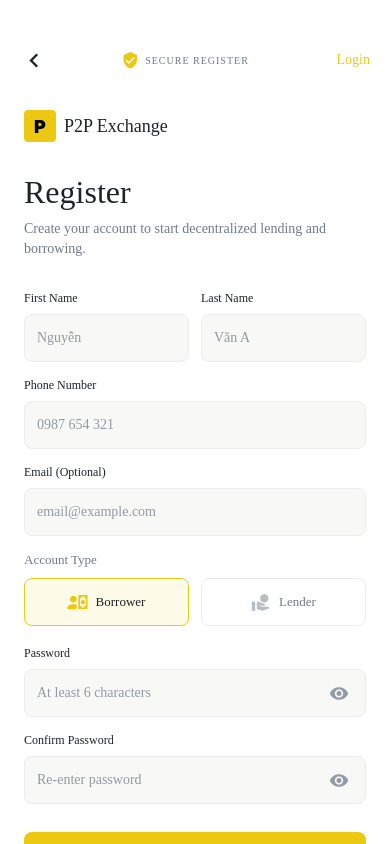
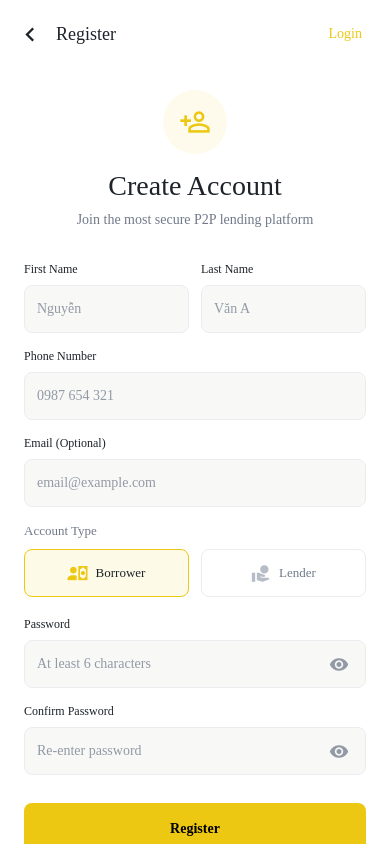
Before and after one commit to TruonggGiangg/p2p-do-an, a React Native app in the folder client_new/: screen /Register in a window 390 px wide. Built offline with nearby package versions, Linux system fonts and the light colour scheme; no server answers.

Commit message:
feat: implement core application screens including home, auth, profile, wallet, and notifications.

```diff
--- a/client_new/src/features/auth/screens/RegisterScreen.tsx
+++ b/client_new/src/features/auth/screens/RegisterScreen.tsx
@@ -17,6 +17,7 @@ import { useTheme } from '../../../contexts/ThemeContext';
 import {
     CommonButton,
     CommonInput,
+    BinanceHeader,
 } from '../../../components';
 
 export default function RegisterScreen() {
@@ -106,26 +107,16 @@ export default function RegisterScreen() {
 
     return (
         <View style={[styles.container, { backgroundColor: theme.colors.background }]}>
-            {/* Custom Binance Header */}
-            <View style={[styles.customHeader, { paddingTop: Platform.OS === 'ios' ? 50 : 20 }]}>
-                <TouchableOpacity onPress={() => navigation.goBack()} style={styles.headerIcon}>
-                    <MaterialCommunityIcons name="chevron-left" size={28} color={theme.colors.textPrimary} />
-                </TouchableOpacity>
-
-                <View style={styles.headerCenter}>
-                    <MaterialCommunityIcons name="shield-check" size={18} color={theme.colors.primary} />
-                    <Text style={[styles.headerCenterText, { color: theme.colors.textSecondary }]}>
-                        SECURE REGISTER
-                    </Text>
-                </View>
-
-                <TouchableOpacity
-                    onPress={() => navigation.navigate('Login' as never)}
-                    style={styles.headerRight}
-                >
-                    <Text style={[styles.loginText, { color: theme.colors.primary }]}>Login</Text>
-                </TouchableOpacity>
-            </View>
+            <BinanceHeader
+                mode="standard"
+                title="Register"
+                showBack={true}
+                rightComponents={
+                    <TouchableOpacity onPress={() => navigation.navigate('Login' as never)}>
+                        <Text style={[styles.loginText, { color: theme.colors.primary }]}>Login</Text>
+                    </TouchableOpacity>
+                }
+            />
 
             <ScrollView
                 contentContainerStyle={styles.scrollContent}
@@ -133,19 +124,15 @@ export default function RegisterScreen() {
                 keyboardShouldPersistTaps="handled"
             >
                 <Animated.View style={{ opacity: fadeAnim }}>
-                    {/* Branding Section */}
-                    <View style={styles.branding}>
-                        <View style={[styles.logoBox, { backgroundColor: theme.colors.primary }]}>
-                            <Text style={styles.logoChar}>P</Text>
+                    <View style={styles.heroSection}>
+                        <View style={[styles.heroIconContainer, { backgroundColor: theme.colors.primary + '15' }]}>
+                            <MaterialCommunityIcons name="account-plus-outline" size={32} color={theme.colors.primary} />
                         </View>
-                        <Text style={[styles.brandName, { color: theme.colors.textPrimary }]}>P2P Exchange</Text>
+                        <Text style={[styles.title, { color: theme.colors.textPrimary }]}>Create Account</Text>
+                        <Text style={[styles.subtitle, { color: theme.colors.textSecondary }]}>
+                            Join the most secure P2P lending platform
+                        </Text>
                     </View>
-
-                    <Text style={[styles.heroTitle, { color: theme.colors.textPrimary }]}>Register</Text>
-                    <Text style={[styles.heroSubtitle, { color: theme.colors.textSecondary }]}>
-                        Create your account to start decentralized lending and borrowing.
-                    </Text>
-
                     {/* Form Section */}
                     <View style={styles.formSection}>
                         <View style={styles.row}>
@@ -287,33 +274,10 @@ const styles = StyleSheet.create({
     container: {
         flex: 1,
     },
-    customHeader: {
-        flexDirection: 'row',
-        alignItems: 'center',
-        justifyContent: 'space-between',
-        paddingHorizontal: 20,
-        height: 100,
-    },
-    headerIcon: {
-        width: 40,
-    },
-    headerCenter: {
-        flexDirection: 'row',
-        alignItems: 'center',
-        gap: 6,
-    },
-    headerCenterText: {
-        fontSize: 10,
-        fontFamily: 'Poppins_700Bold',
-        letterSpacing: 1,
-    },
-    headerRight: {
-        width: 60,
-        alignItems: 'flex-end',
-    },
     loginText: {
         fontSize: 14,
         fontFamily: 'Poppins_600SemiBold',
+        marginRight: 16,
     },
     scrollContent: {
         paddingHorizontal: 24,
@@ -342,16 +306,31 @@ const styles = StyleSheet.create({
         fontSize: 18,
         fontFamily: 'Poppins_700Bold',
     },
-    heroTitle: {
-        fontSize: 32,
+    heroSection: {
+        alignItems: 'center',
+        marginTop: 20,
+        marginBottom: 32,
+    },
+    heroIconContainer: {
+        width: 64,
+        height: 64,
+        borderRadius: 32,
+        justifyContent: 'center',
+        alignItems: 'center',
+        marginBottom: 16,
+    },
+    title: {
+        fontSize: 28,
         fontFamily: 'Poppins_700Bold',
         marginBottom: 8,
+        textAlign: 'center',
     },
-    heroSubtitle: {
+    subtitle: {
         fontSize: 14,
         fontFamily: 'Poppins_400Regular',
+        textAlign: 'center',
         lineHeight: 20,
-        marginBottom: 32,
+        paddingHorizontal: 20,
     },
     formSection: {
         width: '100%',
--- a/client_new/src/features/notifications/screens/NotificationScreen.tsx
+++ b/client_new/src/features/notifications/screens/NotificationScreen.tsx
@@ -14,7 +14,7 @@ import { MaterialCommunityIcons } from '@expo/vector-icons';
 import { useTheme } from '../../../contexts/ThemeContext';
 import { walletAPI, WalletTransaction } from '../../wallet/api/wallet.api';
 import { formatCurrency } from '../../../shared/utils';
-import { BinanceHeader } from '../../../components';
+import { BinanceHeader, CommonCard } from '../../../components';
 
 export default function NotificationScreen() {
     const navigation = useNavigation();
@@ -51,11 +51,13 @@ export default function NotificationScreen() {
         const dateStr = date.toLocaleDateString('vi-VN', { day: '2-digit', month: '2-digit', year: 'numeric' });
 
         return (
-            <View style={[styles.notificationItem, { borderBottomColor: theme.colors.border }]}>
-                <View style={[styles.iconContainer, { backgroundColor: isIncome ? theme.colors.success + '20' : theme.colors.error + '20' }]}>
+            <TouchableOpacity activeOpacity={0.7} style={styles.notificationWrapper}>
+                <CommonCard style={styles.notificationCard}>
+                    <View style={styles.notificationInner}>
+                        <View style={[styles.iconContainer, { backgroundColor: isIncome ? theme.colors.success + '15' : theme.colors.error + '15' }]}>
                             <MaterialCommunityIcons
-                        name={isIncome ? 'plus' : 'minus'}
-                        size={24}
+                                name={isIncome ? 'arrow-bottom-left' : 'arrow-top-right'}
+                                size={22}
                                 color={isIncome ? theme.colors.success : theme.colors.error}
                             />
                         </View>
@@ -64,7 +66,6 @@ export default function NotificationScreen() {
                                 <Text
                                     style={[styles.title, { color: theme.colors.textPrimary }]}
                                     numberOfLines={1}
-                            ellipsizeMode="tail"
                                 >
                                     {isIncome ? 'Nhận tiền' : 'Chuyển tiền'}
                                 </Text>
@@ -74,16 +75,20 @@ export default function NotificationScreen() {
                             </View>
                             <Text
                                 style={[styles.description, { color: theme.colors.textSecondary }]}
-                        numberOfLines={2}
-                        ellipsizeMode="tail"
+                                numberOfLines={1}
                             >
                                 {item.description || (isIncome ? 'Nạp tiền vào tài khoản' : 'Thanh toán/Chuyển tiền')}
                             </Text>
+                            <View style={styles.footerRow}>
                                 <Text style={[styles.time, { color: theme.colors.textDim }]}>
-                        {timeStr} | {dateStr}
+                                    {timeStr} • {dateStr}
                                 </Text>
+                                <MaterialCommunityIcons name="chevron-right" size={16} color={theme.colors.textDim} />
                             </View>
                         </View>
+                    </View>
+                </CommonCard>
+            </TouchableOpacity>
         );
     };
 
@@ -159,20 +164,26 @@ const styles = StyleSheet.create({
         fontFamily: 'Poppins_600SemiBold',
     },
     listContent: {
+        paddingHorizontal: 16,
+        paddingTop: 16,
         paddingBottom: 20,
     },
-    notificationItem: {
+    notificationWrapper: {
+        marginBottom: 12,
+    },
+    notificationCard: {
+        padding: 12,
+    },
+    notificationInner: {
         flexDirection: 'row',
-        padding: 16,
-        borderBottomWidth: 1,
     },
     iconContainer: {
-        width: 44,
-        height: 44,
-        borderRadius: 22,
+        width: 40,
+        height: 40,
+        borderRadius: 20,
         justifyContent: 'center',
         alignItems: 'center',
-        marginRight: 16,
+        marginRight: 12,
     },
     contentContainer: {
         flex: 1,
@@ -181,7 +192,7 @@ const styles = StyleSheet.create({
         flexDirection: 'row',
         justifyContent: 'space-between',
         alignItems: 'center',
-        marginBottom: 4,
+        marginBottom: 2,
     },
     title: {
         fontSize: 14,
@@ -194,9 +205,14 @@ const styles = StyleSheet.create({
         fontFamily: 'Poppins_700Bold',
     },
     description: {
-        fontSize: 13,
+        fontSize: 12,
         fontFamily: 'Poppins_400Regular',
-        marginBottom: 6,
+        marginBottom: 8,
+    },
+    footerRow: {
+        flexDirection: 'row',
+        justifyContent: 'space-between',
+        alignItems: 'center',
     },
     time: {
         fontSize: 11,
--- a/client_new/src/features/profile/components/TwoFactorSection.tsx
+++ b/client_new/src/features/profile/components/TwoFactorSection.tsx
@@ -4,7 +4,7 @@ import { MaterialCommunityIcons } from '@expo/vector-icons';
 import QRCode from 'react-native-qrcode-svg';
 import { useTheme } from '../../../contexts/ThemeContext';
 import { useTwoFactor } from '../../../shared/hooks';
-import { CommonButton, CommonCard } from '../../../components';
+import { CommonButton, CommonCard, BinanceHeader } from '../../../components';
 
 export const TwoFactorSection: React.FC = () => {
   const { theme } = useTheme();
@@ -147,7 +147,7 @@ export const TwoFactorSection: React.FC = () => {
         <View style={styles.section}>
           <View style={styles.header}>
             <View style={styles.headerLeft}>
-              <View style={[styles.iconWrapper, { backgroundColor: isEnabled ? theme.colors.success + '20' : theme.colors.primary + '20' }]}>
+              <View style={[styles.iconWrapper, { backgroundColor: isEnabled ? theme.colors.success + '15' : theme.colors.primary + '15' }]}>
                 <MaterialCommunityIcons
                   name={isEnabled ? 'shield-check' : 'shield-alert'}
                   size={22}
@@ -163,7 +163,7 @@ export const TwoFactorSection: React.FC = () => {
                 </Text>
               </View>
             </View>
-            <View style={[styles.statusBadge, { backgroundColor: isEnabled ? theme.colors.success + '20' : theme.colors.textMuted + '20' }]}>
+            <View style={[styles.statusBadge, { backgroundColor: isEnabled ? theme.colors.success + '15' : theme.colors.textMuted + '15' }]}>
               <Text style={[styles.statusText, { color: isEnabled ? theme.colors.success : theme.colors.textMuted }]}>
                 {isEnabled ? 'ON' : 'OFF'}
               </Text>
@@ -270,12 +270,13 @@ export const TwoFactorSection: React.FC = () => {
             behavior={Platform.OS === 'ios' ? 'padding' : 'height'}
             style={styles.modalKeyboardView}
           >
-            <View style={[styles.modalContent, { backgroundColor: theme.colors.surface }]}>
+            <View style={[styles.modalContent, { backgroundColor: theme.colors.background }]}>
               {/* Header */}
-              <View style={styles.modalHeader}>
-                <Text style={[styles.modalTitle, { color: theme.colors.textPrimary }]}>
-                  Thiết lập 2FA
-                </Text>
+              <BinanceHeader
+                mode="standard"
+                title="Thiết lập 2FA"
+                showBack={false}
+                rightComponents={
                   <TouchableOpacity
                     onPress={() => {
                       setShowQRModal(false);
@@ -287,10 +288,11 @@ export const TwoFactorSection: React.FC = () => {
                     <MaterialCommunityIcons
                       name="close"
                       size={24}
-                    color={theme.colors.textSecondary}
+                      color={theme.colors.textPrimary}
                     />
                   </TouchableOpacity>
-              </View>
+                }
+              />
 
               {secret && (
                 <ScrollView
@@ -411,12 +413,13 @@ export const TwoFactorSection: React.FC = () => {
             behavior={Platform.OS === 'ios' ? 'padding' : 'height'}
             style={styles.modalKeyboardView}
           >
-            <View style={[styles.modalContent, { backgroundColor: theme.colors.surface }]}>
+            <View style={[styles.modalContent, { backgroundColor: theme.colors.background }]}>
               {/* Header */}
-              <View style={styles.modalHeader}>
-                <Text style={[styles.modalTitle, { color: theme.colors.textPrimary }]}>
-                  Kiểm tra 2FA
-                </Text>
+              <BinanceHeader
+                mode="standard"
+                title="Kiểm tra 2FA"
+                showBack={false}
+                rightComponents={
                   <TouchableOpacity
                     onPress={() => {
                       setShowTestModal(false);
@@ -428,10 +431,11 @@ export const TwoFactorSection: React.FC = () => {
                     <MaterialCommunityIcons
                       name="close"
                       size={24}
-                    color={theme.colors.textSecondary}
+                      color={theme.colors.textPrimary}
                     />
                   </TouchableOpacity>
-              </View>
+                }
+              />
 
               <ScrollView
                 showsVerticalScrollIndicator={false}
@@ -726,15 +730,7 @@ const styles = StyleSheet.create({
     paddingBottom: 20,
   },
   modalHeader: {
-    flexDirection: 'row',
-    alignItems: 'center',
-    justifyContent: 'space-between',
-    marginBottom: 20,
-  },
-  modalTitle: {
-    fontSize: 20,
-    fontWeight: '700',
-    fontFamily: 'Poppins_700Bold',
+    display: 'none',
   },
   closeButton: {
     padding: 4,
--- a/client_new/src/features/profile/screens/ProfileScreen.tsx
+++ b/client_new/src/features/profile/screens/ProfileScreen.tsx
@@ -3,8 +3,7 @@ import { View, Text, StyleSheet, Switch, ScrollView, TouchableOpacity } from 're
 import { MaterialCommunityIcons } from '@expo/vector-icons';
 import { useAuth } from '../../../contexts/AuthContext';
 import { useTheme } from '../../../contexts/ThemeContext';
-import { BinanceHeader } from '../../../components/BinanceHeader';
-import { RoleBadges } from '../../../components/RoleBadge';
+import { BinanceHeader, RoleBadges, CommonCard, CommonButton } from '../../../components';
 import { SmartOTPSection, TwoFactorSection } from '../components';
 import { getUserDisplayName, getUserInitials, getUserEmail, getUserPhone } from '../../../shared/utils/user.utils';
 
@@ -55,6 +54,8 @@ export default function ProfileScreen() {
             >
                 {/* User Info Header Section */}
                 <View style={styles.userInfoSection}>
+                    <CommonCard style={styles.profileCard}>
+                        <View style={styles.profileHeaderContent}>
                             <View style={styles.avatarWrapper}>
                                 <View style={[styles.avatar, { backgroundColor: theme.colors.backgroundSecondary || '#2b3139' }]}>
                                     <Text style={[styles.avatarText, { color: theme.colors.primary }]}>{initials}</Text>
@@ -75,9 +76,11 @@ export default function ProfileScreen() {
                             </View>
                         </View>
 
-                {/* Role Badges */}
-                <View style={styles.badgesWrapper}>
+                        {/* Role Badges simplified inside card */}
+                        <View style={styles.badgesInCard}>
                             <RoleBadges roles={user?.roles || []} />
+                        </View>
+                    </CommonCard>
                 </View>
 
                 <View style={[styles.divider, { backgroundColor: theme.colors.border + '20' }]} />
@@ -130,13 +133,16 @@ export default function ProfileScreen() {
                 </View>
 
                 {/* Logout Button */}
-                <TouchableOpacity
-                    style={[styles.logoutBtn, { borderTopColor: theme.colors.border + '40', borderBottomColor: theme.colors.border + '40' }]}
+                <View style={styles.logoutWrapper}>
+                    <CommonButton
+                        title="Log Out"
                         onPress={logout}
-                >
-                    <MaterialCommunityIcons name="logout" size={20} color={theme.colors.error} />
-                    <Text style={[styles.logoutText, { color: theme.colors.error }]}>Log Out</Text>
-                </TouchableOpacity>
+                        variant="secondary"
+                        style={styles.logoutBtn}
+                        textStyle={{ color: theme.colors.error }}
+                        icon="logout"
+                    />
+                </View>
 
                 <Text style={[styles.versionText, { color: theme.colors.textDim }]}>Version 2.85.0</Text>
             </ScrollView>
@@ -155,10 +161,16 @@ const styles = StyleSheet.create({
         paddingBottom: 40,
     },
     userInfoSection: {
+        paddingHorizontal: 20,
+        paddingTop: 10,
+        marginBottom: 10,
+    },
+    profileCard: {
+        padding: 16,
+    },
+    profileHeaderContent: {
         flexDirection: 'row',
         alignItems: 'center',
-        padding: 20,
-        paddingTop: 10,
     },
     avatarWrapper: {
         position: 'relative',
@@ -263,20 +275,21 @@ const styles = StyleSheet.create({
         marginTop: 2,
         fontFamily: 'Poppins_400Regular',
     },
+    logoutWrapper: {
+        paddingHorizontal: 20,
+        marginTop: 40,
+    },
     logoutBtn: {
-        flexDirection: 'row',
-        alignItems: 'center',
-        justifyContent: 'center',
-        marginTop: 40,
-        paddingVertical: 16,
+        height: 52,
+        backgroundColor: 'transparent',
+        borderWidth: 1,
+        borderColor: 'rgba(255,255,255,0.1)',
+    },
+    badgesInCard: {
+        marginTop: 16,
+        paddingTop: 16,
         borderTopWidth: StyleSheet.hairlineWidth,
-        borderBottomWidth: StyleSheet.hairlineWidth,
-        gap: 8,
-    },
-    logoutText: {
-        fontSize: 16,
-        fontWeight: '600',
-        fontFamily: 'Poppins_600SemiBold',
+        borderTopColor: 'rgba(255,255,255,0.1)',
     },
     versionText: {
         textAlign: 'center',
```
Also changed, not shown: client_new/src/features/home/screens/HomeScreen.tsx (+3 -5 lines), client_new/src/features/profile/components/SmartOTPSection.tsx (+3 -4 lines), client_new/src/features/wallet/screens/WalletsScreen.tsx (+24 -11 lines). Lines whose indentation alone changed are shown as unchanged.
